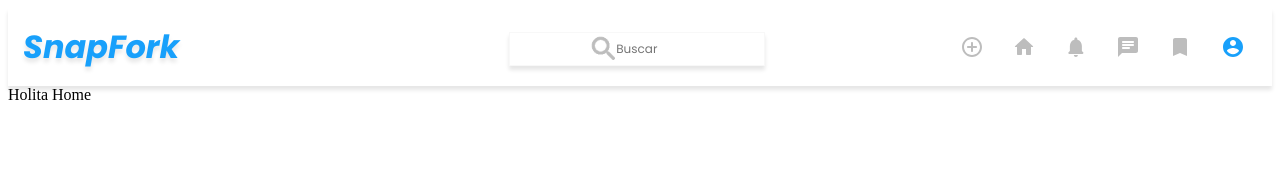
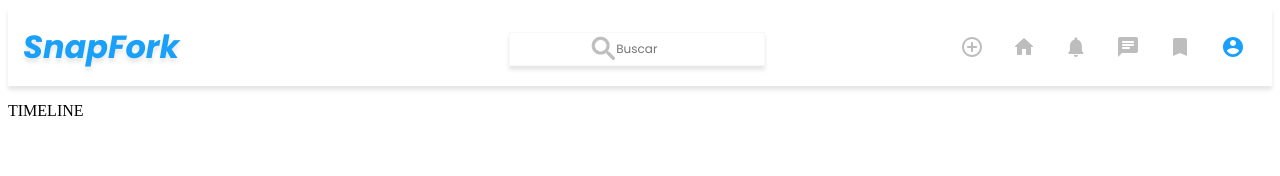
Before and after one commit to fullstacktf/recetas-frontend, a React (Create React App) app: page / in a window 1280 px wide. Shown: the top 176 px of the page. Built offline with nearby package versions, Linux system fonts and the light colour scheme; the HTML template or start-up script is replaced by a standard one.

Commit message:
ADD: Home Page

```diff
--- a/src/App.tsx
+++ b/src/App.tsx
@@ -25,14 +25,13 @@ function App() {
         ?
         <div>
           <Header isLogged={isLogged}/>
-          <Route exact path="/" component={Home}/>
-          <Route exact path="/home" component={Home}/>
+          <Route exact path="/" render={() => (<Home isLogged={isLogged}/>)}/>
+          <Route exact path="/home" render={() => (<Home isLogged={isLogged}/>)}/>
           <Route path="/post" component={Post}/>
           <Route path="/search" component={Search}/>
         </div>
         :
         <div>
-          <Route exact path="/" component={Login}/>
           <Route path="/login" component={Login}/>
           <Route path="/register" component={Register}/>
         </div>
--- a/src/pages/Home.tsx
+++ b/src/pages/Home.tsx
@@ -1,9 +1,36 @@
+import styled from '@emotion/styled';
 import React, { FC } from 'react';
+import { PostGrid } from '../subcomponents/PostGrid';
 
-export const Home: FC = () => {
-  return (
-    <div>
-      <span>Holita Home</span>
-    </div>
-  );
+const Container = styled.div`
+
+`;
+
+
+// TODO DELETE THIS
+const generatePost = (number: number): any[] => {
+  const post = [];
+  for (let index = 0; index < number; index++) {
+    post.push({
+      likes: 3,
+      comments: 15,
+      title: 'Macarrones',
+      photo: 'https://api.snapfork.me/static/mediaUtils/login/background.png'
+    });
+  }
+  return post;
 };
+
+export interface HomeProps {
+  isLogged: boolean;
+  // post: any[];
+}
+
+export const Home: FC<HomeProps> = (props) => {
+  return <Container>
+            {props.isLogged
+              ? <p>TIMELINE</p>
+              : <PostGrid post={generatePost(20)}/>
+            }
+          </Container>;
+};
```
Also changed, not shown: src/components/postTimeline/postTimeline.tsx (deleted, +0 -12 lines), 1 other file (tests, documents, lock files or other folders).
